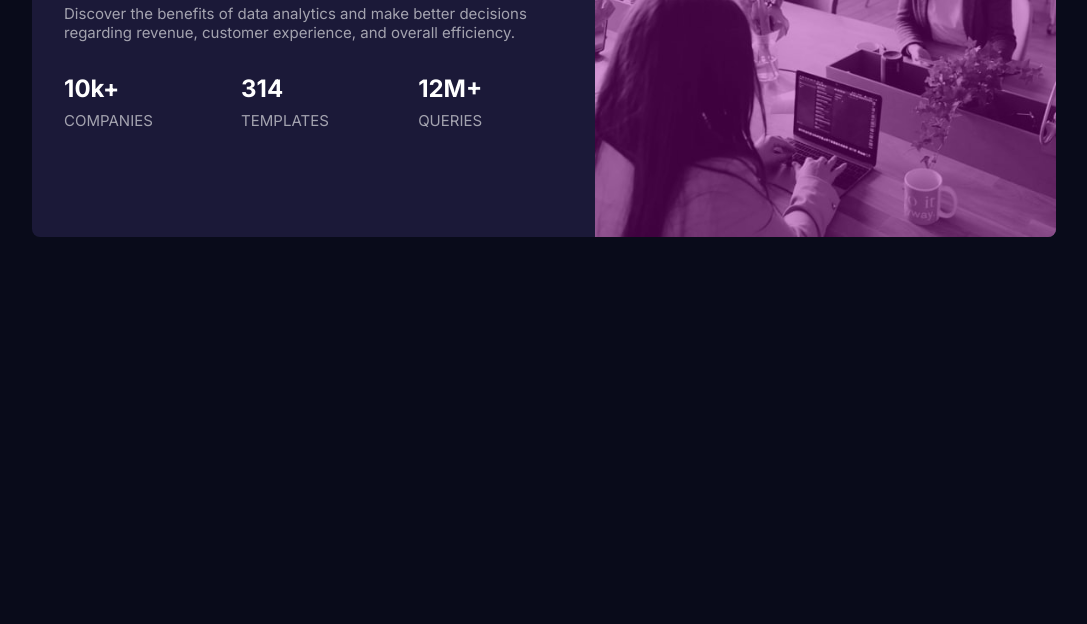
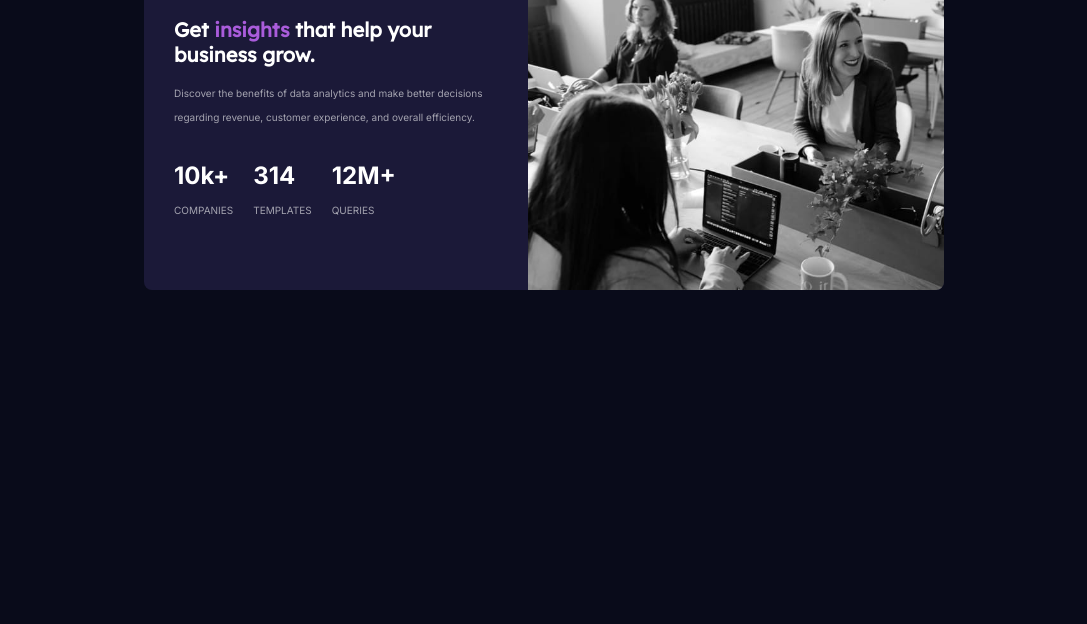
Before and after one commit to zerozuckerx/stats-preview-card, a plain HTML site: page index.html in a window 1280 px wide. Shown: the part 272-896 px from the top of the page, without its empty margins (96-1183 px from the left). After the commit the page ends 818 px from the top, so only its background shows below. Drawn offline with Linux system fonts and the light colour scheme.

Commit message:
responsiveness work

```diff
--- a/css/styles.css
+++ b/css/styles.css
@@ -8,6 +8,9 @@ body {
   background-color: var(--clr-bg-main);
   margin: 0;
   min-height: calc(100vh - 2rem);
+  display: flex;
+  justify-content: center;
+  align-items: center;
 }
 
 h1 {
@@ -26,12 +29,24 @@ span {
 
 p {
   color: hsla(0, 0%, 100%, 0.6);
+  line-height: 1.5rem;
   margin: 0;
 }
 
 img {
   display: block;
   width: 100%;
+}
+
+.card {
+  background-color: var(--clr-bg-card);
+  border-radius: 0.5rem;
+  color: white;
+  font-family: 'Inter', sans-serif;
+  font-size: 15px;
+  margin: 20% 4%;
+  overflow: hidden;
+  text-align: center;
 }
 
 .outer {
@@ -50,44 +65,37 @@ img {
   top:0;
 }
 
-.card {
-  background-color: var(--clr-bg-card);
-  border-radius: 0.5rem;
-  color: white;
-  font-family: 'Inter', sans-serif;
-  font-size: 15px;
-  margin: 20% 2%;
-  overflow: hidden;
-  text-align: center;
-}
-
 .content {
   padding: 2rem;
 }
 
 @media only screen and (min-width: 480px) {
+  .card {
+    display: flex;
+    justify-content: space-between;
+    font-size: 10px;
+    text-align: left;
+    width: 80em;
+  }
+
+  .picture {
+    order: 2;
+    width: 45em;
+  }
+
   .outer {
-    float: right;
-    width: 45%;
   }
 
   .content {
-  }
-
-  .card {
-    text-align: left;
-    margin: 10%;
+    padding: 2em 3em;
+    width: 35em;
   }
 
   .stats {
     display: flex;
     align-items: center;
     flex-direction: row;
-    justify-content: center;
+    justify-content: flex-start;
+    column-gap: 2em;
   }
-
-  .col-4 {
-    width: 33.33%;
-  }
-
 }
--- a/index.html
+++ b/index.html
@@ -17,20 +17,32 @@
 </head>
 <body>
   <main class="card">
-    <div class="outer">
-      <img src="./images/image-header-desktop.jpg" alt="office_img">
-      <div class="overlay">
-      </div>
-    </div>
+    <!-- <div class="outer"> -->
+      <picture class="picture">
+        <source media="(min-width:480px)" srcset="./images/image-header-mobile.jpg">
+        <img src="./images/image-header-mobile.jpg" alt="promo_img">
+      </picture>
+      <!-- <div class="overlay"> -->
+      <!-- </div> -->
+    <!-- </div> -->
     <div class="content">
       <h1>Get <span>insights</span> that help your business grow.</h1>
 
       <p>Discover the benefits of data analytics and make better decisions regarding revenue, customer
       experience, and overall efficiency.</p>
       <div class="stats">
-        <div class="col-4"> <h2> 10k+ </h2> <p> COMPANIES </p></div>
-        <div class="col-4"> <h2> 314 </h2> <p> TEMPLATES </p></div>
-        <div class="col-4"> <h2> 12M+ </h2> <p> QUERIES </p></div>
+        <div>
+          <h2>10k+</h2>
+          <p>COMPANIES</p>
+        </div>
+        <div>
+          <h2>314</h2>
+          <p>TEMPLATES</p>
+        </div>
+        <div>
+          <h2>12M+</h2>
+          <p>QUERIES</p>
+        </div>
       </div>
     </div>
   </main>
```
